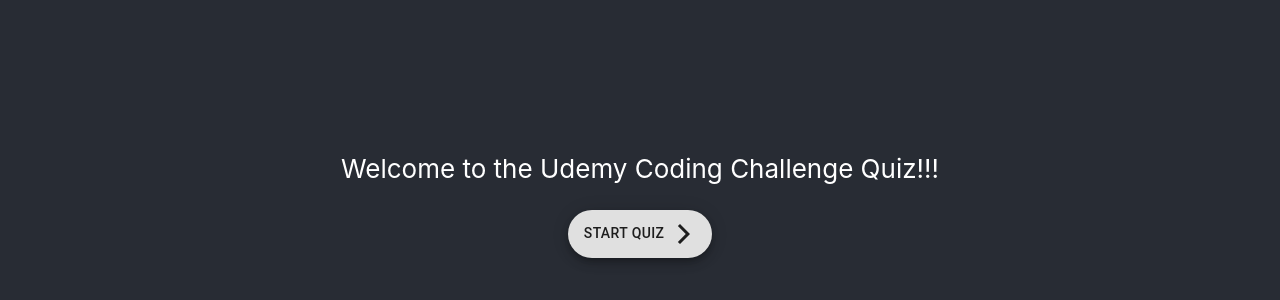
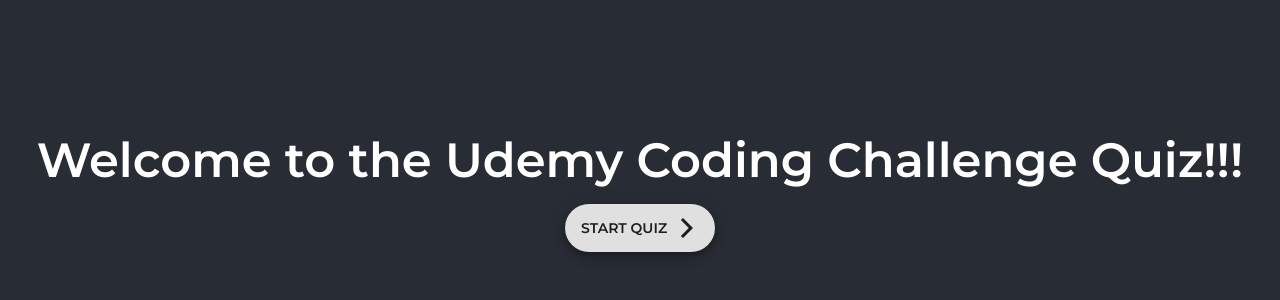
Before and after one commit to Naman-sopho/udemy-assessment, a React (Create React App) app in the folder client/: page / in a window 1280 px wide. Shown: the part 208-508 px from the top of the page. Built offline with nearby package versions, Linux system fonts and the light colour scheme.

Commit message:
Change theme font and some styleing changes.

```diff
--- a/client/package.json
+++ b/client/package.json
@@ -6,6 +6,7 @@
     "@material-ui/core": "^4.11.0",
     "@material-ui/icons": "^4.9.1",
     "@material-ui/lab": "^4.0.0-alpha.56",
+    "@material-ui/styles": "^4.10.0",
     "@testing-library/jest-dom": "^4.2.4",
     "@testing-library/react": "^9.5.0",
     "@testing-library/user-event": "^7.2.1",
--- a/client/public/index.html
+++ b/client/public/index.html
@@ -10,6 +10,7 @@
       content="Web site created using create-react-app"
     />
     <link rel="apple-touch-icon" href="%PUBLIC_URL%/logo192.png" />
+    <link href="https://fonts.googleapis.com/css2?family=Montserrat:ital,wght@0,600;0,700;1,400&display=swap" rel="stylesheet">
     <!--
       manifest.json provides metadata used when your web app is installed on a
       user's mobile device or desktop. See https://developers.google.com/web/fundamentals/web-app-manifest/
--- a/client/src/App.css
+++ b/client/src/App.css
@@ -1,5 +1,6 @@
 .App {
   text-align: center;
+  font-family: 'Montserrat', sans-serif;
 }
 
 .App-logo {
@@ -28,6 +29,12 @@
   color: #61dafb;
 }
 
+.quiz {
+  height: 80%;
+  width: 80%;
+  margin: 20px, 20px, 20px, 20px;
+}
+
 @keyframes App-logo-spin {
   from {
     transform: rotate(0deg);
--- a/client/src/App.js
+++ b/client/src/App.js
@@ -1,8 +1,18 @@
 import React, { Component } from 'react';
 import './App.css';
-import { Grid, Fab, Slide } from '@material-ui/core';
+import { Grid, Fab, Slide, Typography } from '@material-ui/core';
 import ArrowForwardIosIcon from '@material-ui/icons/ArrowForwardIos';
 import Quiz from './components/Quiz';
+import { createMuiTheme } from '@material-ui/core/styles';
+import { ThemeProvider } from '@material-ui/styles';
+
+const font = "'Montserrat', sans-serif";
+
+const muiTheme = createMuiTheme({
+    typography : {
+        fontFamily: font
+    }
+})
 
 class App extends Component {
 
@@ -20,15 +30,16 @@
 
     render() {
         return (
+            <ThemeProvider theme={muiTheme}>
             <div className="App">
                 <Grid container>
                     {!this.state.startQuiz ?
                         <Grid item md={12}>
                             <Slide direction="down" in={!this.state.startQuiz}>
                                 <header className="App-header">
-                                <p>
+                                <Typography gutterBottom variant="h3">
                                     Welcome to the Udemy Coding Challenge Quiz!!!
-                                </p>
+                                </Typography>
 
                                 <Fab variant="extended" onClick={() => this.handleStartQuiz()}>
                                     Start Quiz &nbsp;
@@ -39,14 +50,15 @@
                             </Slide>
                         </Grid>
                         :
-                        <Grid item md={12}>
-                            <Slide direction="left" in={this.state.startQuiz}>
+                        <Grid item md={12} className="App-header" justify="center" alignItems="center">
+                            <Slide direction="up" in={this.state.startQuiz}>
                                 <Quiz/>
                             </Slide>
                         </Grid>
                     }
                 </Grid>
             </div>
+            </ThemeProvider>
         );
     };
 }
--- a/client/src/components/Questions.js
+++ b/client/src/components/Questions.js
@@ -100,11 +100,13 @@
             <Stepper activeStep={activeStep} orientation="vertical">
                 {questions.map((question, index) => (
                     <Step key={`q${index}`}>
-                        <StepLabel onClick={() => this.setActiveStep(index)}>{`Question ${index+1}`}</StepLabel>
+                        <StepLabel onClick={() => this.setActiveStep(index)}>
+                            <Typography style={{"font-weight": "bold"}}align="left">{`Question ${index+1}`}</Typography>
+                        </StepLabel>
                         <StepContent>
-                            <Card elevation={2}>
-                                <CardHeader title={question.question}/>
+                            <Card elevation={3}>
                                 <CardContent>
+                                <Typography gutterBottom variant="h5" component="h2" align="left">{question.question}</Typography>
                                     <List>
                                         <ListItem key={`a${index}`} button onClick={() => this.handleToggle(index, 0)}>
                                             <ListItemIcon>
--- a/client/src/components/Quiz.js
+++ b/client/src/components/Quiz.js
@@ -3,6 +3,7 @@
 import CircularProgress from '@material-ui/core/CircularProgress';
 import Questions from './Questions';
 import { Dialog, DialogTitle, DialogContent, Box, Typography } from '@material-ui/core';
+import '../App.css'
 
 class Quiz extends Component {
     componentWillMount () {
@@ -31,11 +32,14 @@
     }
     render() {
         return(
-            <div>
+            <div className="quiz">
+                 <Typography gutterBottom variant="h3" color="white">Udemy Coding Challenge Quiz</Typography>
                 {   this.state.loading ?
                     <CircularProgress/>
                     :
-                    <Questions questions={this.state.questions} openScoreModal={(score) => this.openScoreModal(score)}/>
+                    <div>
+                        <Questions questions={this.state.questions} openScoreModal={(score) => this.openScoreModal(score)}/>
+                    </div>
                 }
                 <Dialog
                     disableBackdropClick
```
Also changed, not shown: 18 other files (tests, documents, lock files or other folders).
